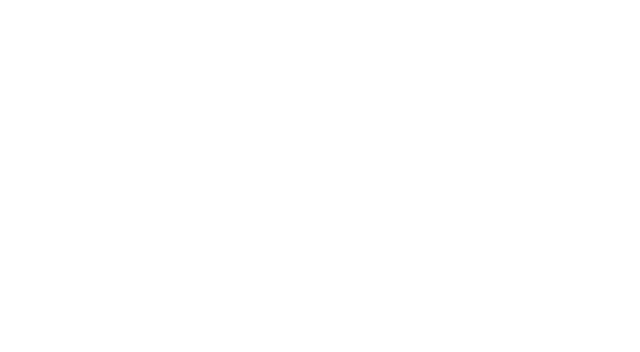
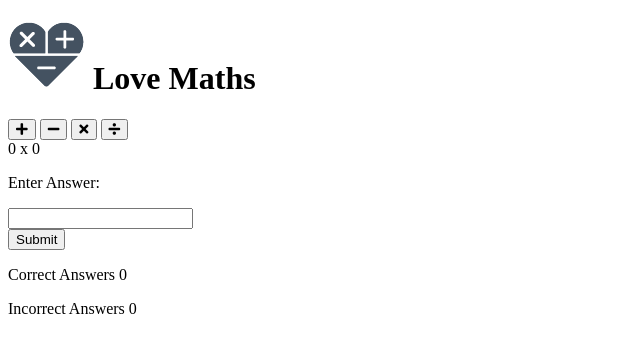
Before and after one commit to flavopila/love-maths-walkthru, a plain HTML site: page index.html in a window 1280 px wide. Shown: the whole page, without its empty margins (0-640 px from the left). Drawn offline with Linux system fonts and the light colour scheme.

Commit message:
add html structure to controls area

```diff
--- a/index.html
+++ b/index.html
@@ -3,11 +3,45 @@
 <head>
     <meta charset="UTF-8">
     <meta name="viewport" content="width=device-width, initial-scale=1.0">
+    <!--font links-->
+    <link rel="stylesheet" href="https://use.fontawesome.com/releases/v5.7.2/css/all.css"
+    integrity="sha384-fnmOCqbTlWIlj8LyTjo7mOUStjsKC4pOpQbqyi7RrhN7udi9RwhKkMHpvLbHG9Sr" crossorigin="anonymous">
+    <link href="https://fonts.googleapis.com/css?family=Raleway%7CRighteous" rel="stylesheet">
     <title>Document</title>
     <link rel="stylesheet" href="assets/css/style.css">
 </head>
 <body>
-
+    <h1 class="heading">
+        <img src="assets/images/logo.png" alt="logo" class="logo" id=""> Love Maths
+    </h1>
+    <div class="game-area" id=""></div>
+    <div class="controls-area">
+        <button class="btn btn--big btn--green">
+            <i class="fas fa-plus"></i>
+        </button>
+        <button class="btn btn--big btn--blue">
+            <i class="fas fa-minus"></i>
+        </button>
+        <button class="btn btn--big btn--orange">
+            <i class="fas fa-times"></i>
+        </button>
+        <button class="btn btn--big btn--red">
+            <i class="fas fa-divide"></i>
+        </button>
+    </div>
+    <div class="question-area">
+        <span id="operand1">0</span>
+        <span id="operator">x</span>
+        <span id="operand2">0</span>
+        <span></span>
+        <p class="answer-message">Enter Answer:</p>
+        <input id="answer-box" type="number">
+    </div>
+    <button class="btn btn--gray">Submit</button>
+    <div class="score-area">
+        <p class="scores">Correct Answers <span id="score">0</span></p>
+        <p class="scores">Incorrect Answers <span id="incorrect">0</span></p>
+    </div>
     <script src="assets/js/script.js"></script>
 </body>
 </html>
```
Also changed, not shown: assets/images/logo.png (added).
